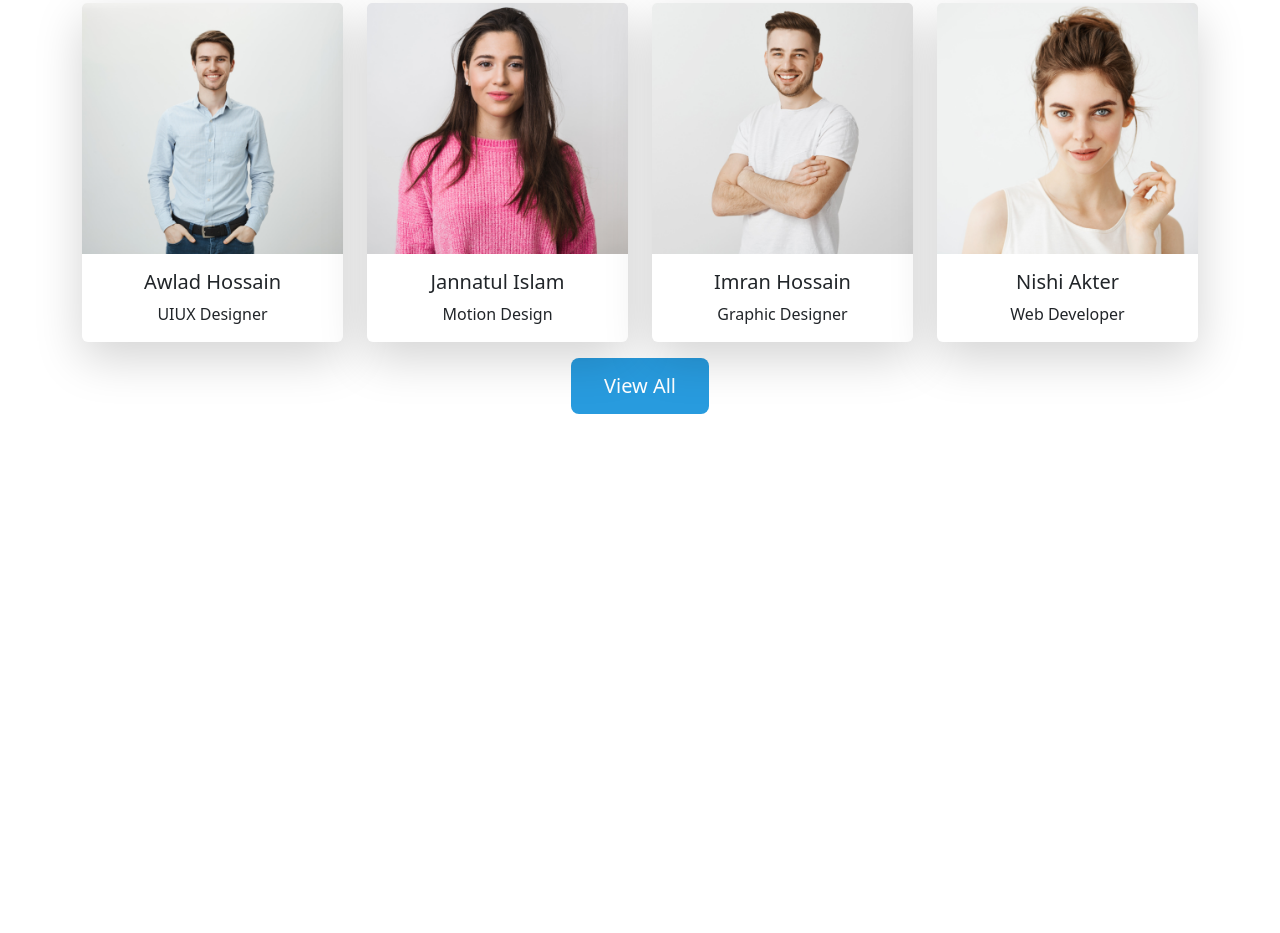
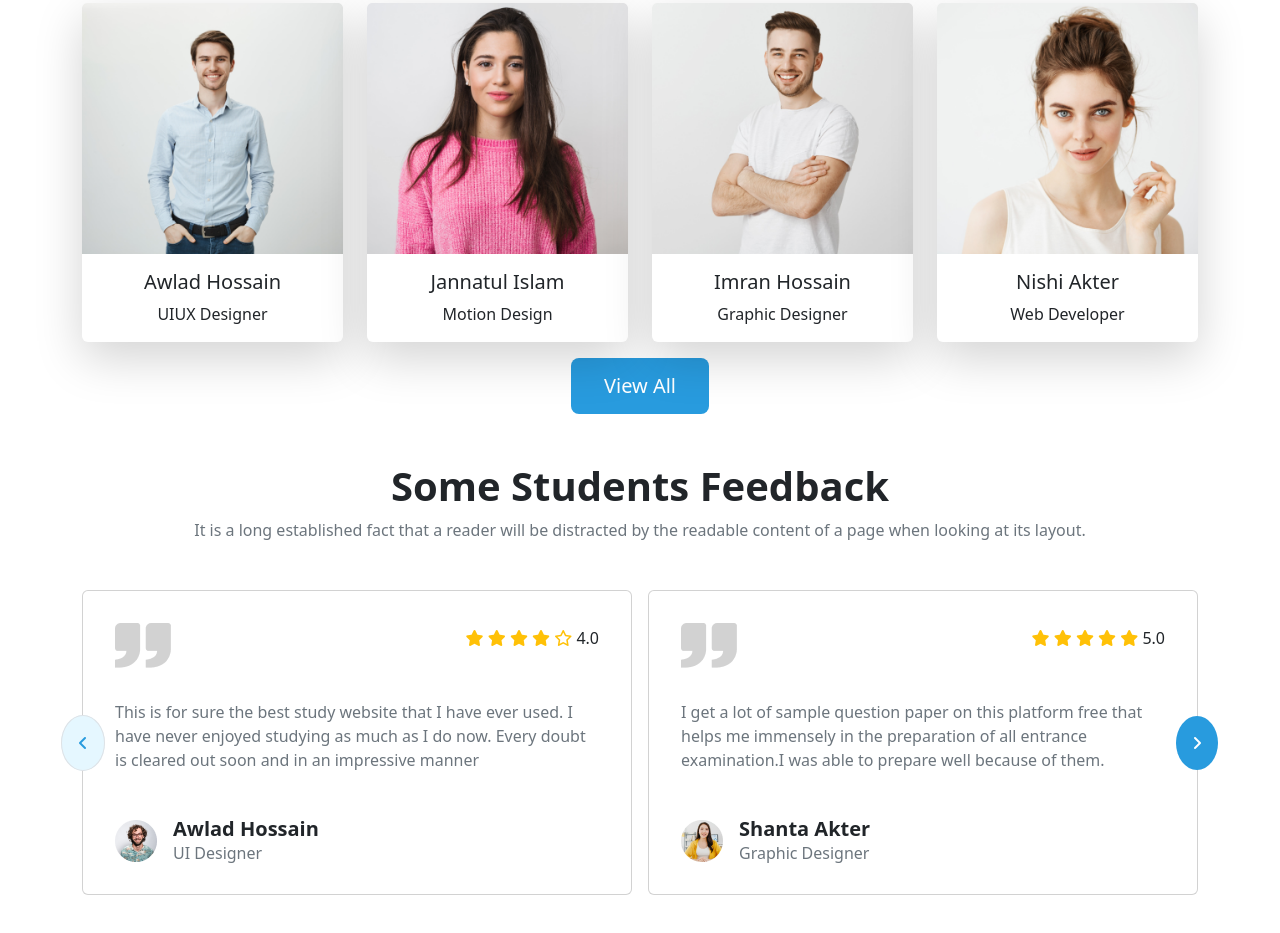
Before and after one commit to Alok52682/Assignment-3, a plain HTML site: page index.html in a window 1280 px wide. Shown: the part 2747-3680 px from the top of the page. Before the commit the page ends 3209 px from the top, so only its background shows below. Drawn offline with nearby package versions, Linux system fonts and the light colour scheme.

Commit message:
feedback section installed

```diff
--- a/index.html
+++ b/index.html
@@ -8,6 +8,8 @@
     <link href="https://cdn.jsdelivr.net/npm/bootstrap@5.2.0/dist/css/bootstrap.min.css" rel="stylesheet"
         integrity="sha384-gH2yIJqKdNHPEq0n4Mqa/HGKIhSkIHeL5AyhkYV8i59U5AR6csBvApHHNl/vI1Bx" crossorigin="anonymous">
     <link rel="stylesheet" href="style.css">
+    <!-- Font Awesome  -->
+    <script src="https://kit.fontawesome.com/eb3efba667.js" crossorigin="anonymous"></script>
 </head>
 
 <body>
@@ -334,7 +336,7 @@
         </section>
         <!-- Join section end  -->
         <!-- Successful student section start -->
-        <section>
+        <section class="my-5">
             <div class="my-5">
                 <h3 class="fs-1 fw-bolder">Meet Our Successfull Students</h3>
                 <p class="text-secondary w-50">It is a long established fact that a reader will be distracted by the
@@ -384,6 +386,92 @@
             <p class="text-center mt-3"><button type="button" class="button ">View All</button></p>
         </section>
         <!-- Successful student section end -->
+        <!-- Feedback section start  -->
+        <section class="my-5">
+            <div class="my-5 text-center">
+                <h3 class="fs-1 fw-bolder">Some Students Feedback</h3>
+                <p class="text-secondary">It is a long established fact that a reader will be
+                    distracted by the
+                    readable content of a page when looking at its layout.</p>
+            </div>
+            <div class="row g-3">
+                <div class="col-12 col-xl-6">
+                    <div class="card">
+                        <div class="card-body">
+                            <p class="position-absolute top-50 start-0 translate-middle d-none d-xl-block"><span
+                                    class="slid-arrow-bg border p-3 rounded-circle main-color"><i
+                                        class="fa-solid fa-angle-left"></i></span></p>
+                            <div class="d-flex justify-content-between align-items-center m-3">
+                                <img src="images/comma.png" alt="">
+                                <p class="text-warning">
+                                    <i class="fa-solid fa-star"></i>
+                                    <i class="fa-solid fa-star"></i>
+                                    <i class="fa-solid fa-star"></i>
+                                    <i class="fa-solid fa-star"></i>
+                                    <i class="fa-regular fa-star"></i>
+                                    <span class="text-dark">4.0</span>
+                                </p>
+                            </div>
+                            <p class="card-text text-secondary p-3">This is for sure the best study website that I have
+                                ever
+                                used. I have
+                                never enjoyed studying as much as I do now. Every doubt is cleared out soon and in an
+                                impressive manner
+                            </p>
+                            <div class="d-flex align-items-center">
+                                <div>
+                                    <img src="images/student/student-5.png" class="img-fluid m-3" alt="">
+                                </div>
+                                <div>
+                                    <h5 class="fs-5 fw-bolder m-0">Awlad Hossain</h5>
+                                    <p class="text-secondary fs-6 m-0">UI Designer</p>
+                                </div>
+                            </div>
+                        </div>
+                    </div>
+                </div>
+                <div class="col-12 col-xl-6">
+                    <div class="card">
+                        <div class="card-body">
+                            <p class="position-absolute top-50 start-100 translate-middle d-none d-xl-block"><span
+                                    class="join-bg p-3 rounded-circle text-white"><i
+                                        class="fa-solid fa-angle-right"></i></span></p>
+                            <div class="d-flex justify-content-between align-items-center m-3">
+                                <img src="images/comma.png" alt="">
+                                <p class="text-warning">
+                                    <i class="fa-solid fa-star"></i>
+                                    <i class="fa-solid fa-star"></i>
+                                    <i class="fa-solid fa-star"></i>
+                                    <i class="fa-solid fa-star"></i>
+                                    <i class="fa-solid fa-star"></i>
+                                    <span class="text-dark">5.0</span>
+                                </p>
+                            </div>
+                            <p class="card-text text-secondary p-3">I get a lot of sample question paper on this
+                                platform
+                                free that helps me immensely in the preparation of all entrance examination.I was able
+                                to prepare well because of them.
+                            </p>
+                            <div class="d-flex align-items-center">
+                                <div>
+                                    <img src="images/student/student-6.png" class="img-fluid m-3" alt="">
+                                </div>
+                                <div>
+                                    <h5 class="fs-5 fw-bolder m-0">Shanta Akter</h5>
+                                    <p class="text-secondary fs-6 m-0">Graphic Designer</p>
+                                </div>
+                            </div>
+                        </div>
+                    </div>
+                </div>
+            </div>
+            <p class="text-center mt-3 d-xl-none"><button type="button" class="button ">View All</button></p>
+        </section>
+        <!-- Feedback section end  -->
+        <!-- Accordian section start -->
+
+        <!-- Accordian section end -->
+
 
     </main>
 </body>
--- a/style.css
+++ b/style.css
@@ -45,3 +45,8 @@
 .small-text-color {
     color: #b3d7f6;
 }
+
+/* student feedback */
+.slid-arrow-bg {
+    background-color: #e5f7ff;
+}
```
Also changed, not shown: 1 other file.
